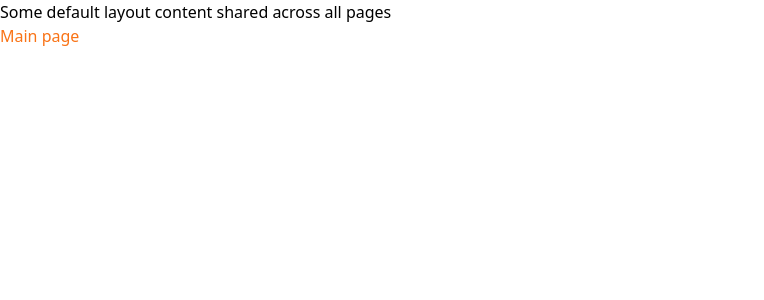
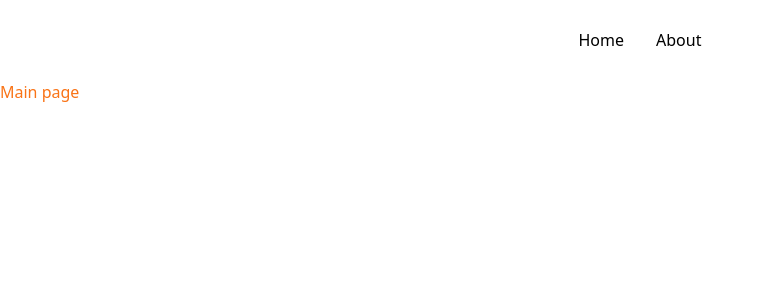
Before and after one commit to barsukov-d/zvyagintsev-lawyer, a Nuxt app: page / in a window 1280 px wide. Shown: the top 300 px of the page, without its empty margins (0-764 px from the left). Built offline with nearby package versions, Linux system fonts and the light colour scheme.

Commit message:
Add prettier-plugin-tailwindcss and update default layout

```diff
--- /dev/null
+++ b/components/PageHeader.vue
@@ -0,0 +1,16 @@
+<template>
+	<header class="h-20">
+		<nav class="container mx-auto flex h-full items-center justify-center px-4 sm:px-6 lg:px-8">
+			<ul class="flex items-center justify-center gap-8">
+				<li>
+					<nuxt-link to="/" class="">Home</nuxt-link>
+				</li>
+				<li>
+					<nuxt-link to="/about">About</nuxt-link>
+				</li>
+			</ul>
+		</nav>
+	</header>
+</template>
+
+<script setup lang="ts"></script>
--- a/layouts/default.vue
+++ b/layouts/default.vue
@@ -1,6 +1,5 @@
 <template>
-	<div>
-		<p>Some default layout content shared across all pages</p>
-		<slot />
-	</div>
+	<PageHeader />
+	<slot />
 </template>
+PageHeader
--- a/package.json
+++ b/package.json
@@ -12,6 +12,8 @@
   "devDependencies": {
     "@nuxtjs/tailwindcss": "^6.10.4",
     "nuxt": "^3.9.1",
+    "prettier": "^3.2.2",
+    "prettier-plugin-tailwindcss": "^0.5.11",
     "vue": "^3.4.10",
     "vue-router": "^4.2.5"
   }
```
Also changed, not shown: .prettierrc.json, 1 other file (tests, documents, lock files or other folders).
